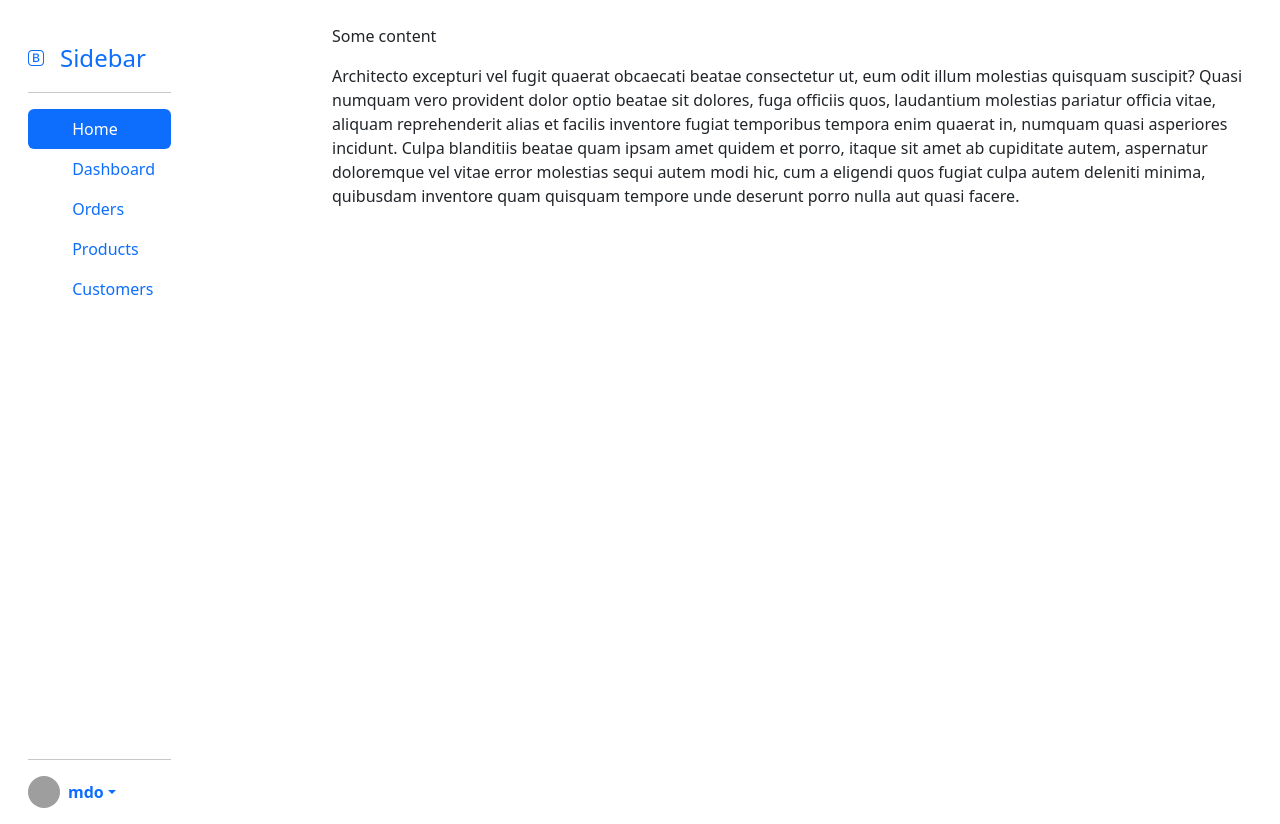
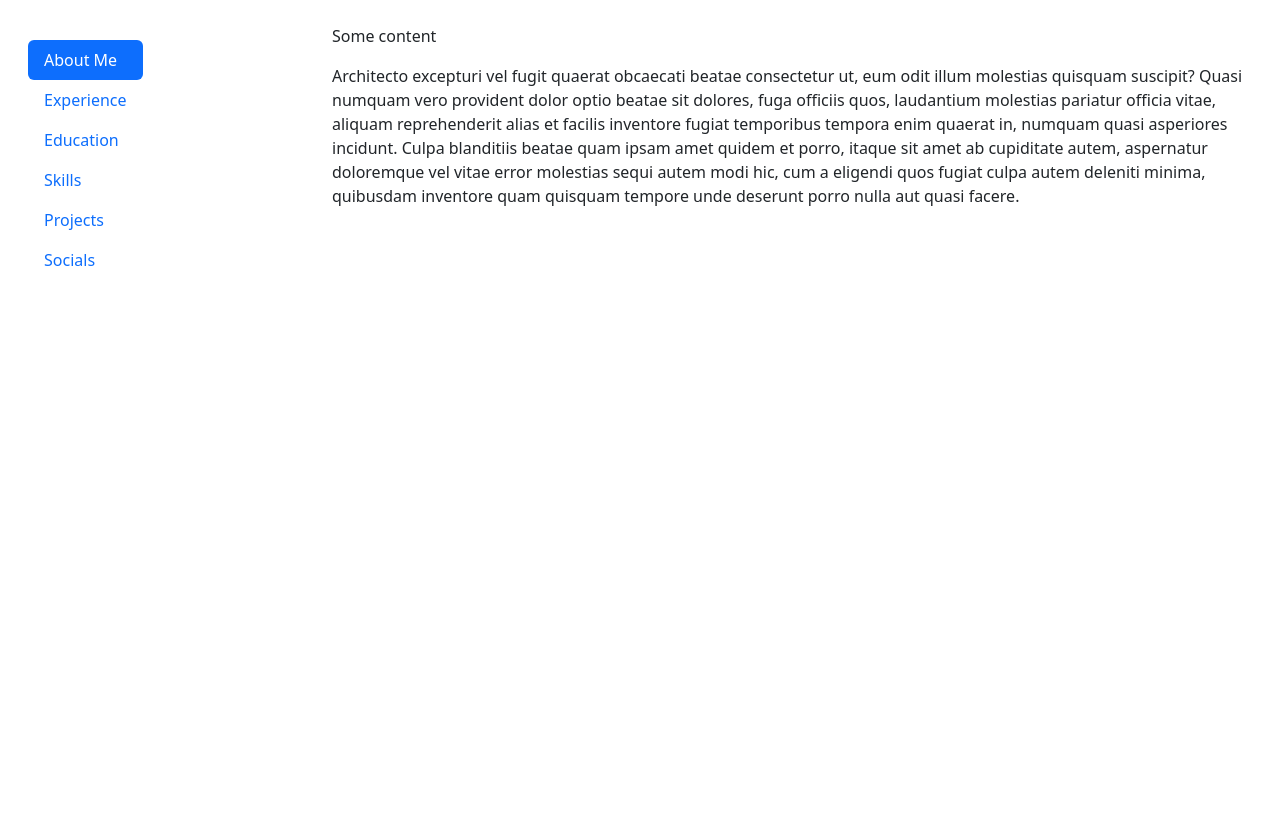
Before and after one commit to jadry92/cv-app, a Django app: page / in a window 1280 px wide. Shown: the part 81-905 px from the top of the page. Run offline with Django 4.2, Linux system fonts and the light colour scheme; some libraries are stand-ins or nearby versions; grey boxes are pictures that could not be loaded.

Commit message:
add html templates

```diff
--- a/Templates/sidebar.html
+++ b/Templates/sidebar.html
@@ -1,54 +1,35 @@
 {% load static i18n %}
 <div class="d-flex flex-column flex-shrink-0 p-3 bg-body-tertiary">
-  <a href="/" class="d-flex align-items-center mb-3 mb-md-0 me-md-auto link-body-emphasis text-decoration-none">
-    <i class="bi bi-bootstrap me-3"></i>
-    <span class="fs-4">Sidebar</span>
-  </a>
-  <hr>
   <ul class="nav nav-pills flex-column mb-auto">
     <li class="nav-item">
-      <a href="#" class="nav-link active" aria-current="page">
-        <svg class="bi pe-none me-2" width="16" height="16"><use xlink:href="#home"/></svg>
-        Home
+      <a href="{% url "users:about_list" %}" class="nav-link active" aria-current="page">
+        About Me
       </a>
     </li>
     <li>
-      <a href="#" class="nav-link link-body-emphasis">
-        <svg class="bi pe-none me-2" width="16" height="16"><use xlink:href="#speedometer2"/></svg>
-        Dashboard
+      <a href="{% url "users:experience_list" %}" class="nav-link link-body-emphasis">
+        Experience
       </a>
     </li>
     <li>
-      <a href="#" class="nav-link link-body-emphasis">
-        <svg class="bi pe-none me-2" width="16" height="16"><use xlink:href="#table"/></svg>
-        Orders
+      <a href="{% url "users:education_list" %}" class="nav-link link-body-emphasis">
+        Education
       </a>
     </li>
     <li>
-      <a href="#" class="nav-link link-body-emphasis">
-        <svg class="bi pe-none me-2" width="16" height="16"><use xlink:href="#grid"/></svg>
-        Products
+      <a href="{% url "users:skill_list" %}" class="nav-link link-body-emphasis">
+        Skills
       </a>
     </li>
     <li>
-      <a href="#" class="nav-link link-body-emphasis">
-        <svg class="bi pe-none me-2" width="16" height="16"><use xlink:href="#people-circle"/></svg>
-        Customers
+      <a href="{% url "users:project_list" %}" class="nav-link link-body-emphasis">
+        Projects
+      </a>
+    </li>
+    <li>
+      <a href="{% url "users:social_list" %}" class="nav-link link-body-emphasis">
+        Socials
       </a>
     </li>
   </ul>
-  <hr>
-  <div class="dropdown">
-    <a href="#" class="d-flex align-items-center link-body-emphasis text-decoration-none dropdown-toggle" data-bs-toggle="dropdown" aria-expanded="false">
-      <img src="https://github.com/mdo.png" alt="" width="32" height="32" class="rounded-circle me-2">
-      <strong>mdo</strong>
-    </a>
-    <ul class="dropdown-menu text-small shadow">
-      <li><a class="dropdown-item" href="#">New project...</a></li>
-      <li><a class="dropdown-item" href="#">Settings</a></li>
-      <li><a class="dropdown-item" href="#">Profile</a></li>
-      <li><hr class="dropdown-divider"></li>
-      <li><a class="dropdown-item" href="#">Sign out</a></li>
-    </ul>
-  </div>
 </div>
--- a/users/urls.py
+++ b/users/urls.py
@@ -56,37 +56,37 @@ urlpatterns = [
     path("detail/<str:username>/", UserDetailView.as_view(), name="detail"),
     path("update/<str:username>/", UserUpdateView.as_view(), name="update"),
     # abouts
-    path("abouts/", AboutMeListView.as_view(), name="abouts_list"),
+    path("abouts/", AboutMeListView.as_view(), name="about_list"),
     path("about-create/", AboutMeCreateView.as_view(), name="about_create"),
     path("about/<int:pk>/", AboutMeDetailView.as_view(), name="about_detail"),
     path("about/<int:pk>/delete/", AboutMeDeleteView.as_view(), name="about_delete"),
     path("about/<int:pk>/edit/", AboutMeUpdateView.as_view(), name="about_edit"),
     # socials
-    path("socials/", SocialNetworkListView.as_view(), name="socials_list"),
+    path("socials/", SocialNetworkListView.as_view(), name="social_list"),
     path("social-create/", SocialNetworkCreateView.as_view(), name="social_create"),
     path("social/<int:pk>/", SocialNetworkDetailView.as_view(), name="social_detail"),
     path("social/<int:pk>/delete/", SocialNetworkDeleteView.as_view(), name="social_delete"),
     path("social/<int:pk>/edit/", SocialNetworkUpdateView.as_view(), name="social_edit"),
     # projects
-    path("projects/", ProjectListView.as_view(), name="projects_list"),
+    path("projects/", ProjectListView.as_view(), name="project_list"),
     path("project-create/", ProjectCreateView.as_view(), name="project_create"),
     path("project/<int:pk>/", ProjectDetailView.as_view(), name="project_detail"),
     path("project/<int:pk>/delete/", ProjectDeleteView.as_view(), name="project_delete"),
     path("project/<int:pk>/edit/", ProjectUpdateView.as_view(), name="project_edit"),
     # experiences
-    path("experiences/", ExperienceListView.as_view(), name="experiences_list"),
+    path("experiences/", ExperienceListView.as_view(), name="experience_list"),
     path("experience-create/", ExperienceCreateView.as_view(), name="experience_create"),
     path("experience/<int:pk>/", ExperienceDetailView.as_view(), name="experience_detail"),
     path("experience/<int:pk>/delete/", ExperienceDeleteView.as_view(), name="experience_delete"),
     path("experience/<int:pk>/edit/", ExperienceUpdateView.as_view(), name="experience_edit"),
     # educations
-    path("educations/", EducationListView.as_view(), name="educations_list"),
+    path("educations/", EducationListView.as_view(), name="education_list"),
     path("education-create/", EducationCreateView.as_view(), name="education_create"),
     path("education/<int:pk>/", EducationDetailView.as_view(), name="education_detail"),
     path("education/<int:pk>/delete/", EducationDeleteView.as_view(), name="education_delete"),
     path("education/<int:pk>/edit/", EducationUpdateView.as_view(), name="education_edit"),
     # skills
-    path("skills/", SkillListView.as_view(), name="skills_list"),
+    path("skills/", SkillListView.as_view(), name="skill_list"),
     path("skill-create/", SkillCreateView.as_view(), name="skill_create"),
     path("skill/<int:pk>/", SkillDetailView.as_view(), name="skill_detail"),
     path("skill/<int:pk>/delete/", SkillDeleteView.as_view(), name="skill_delete"),
```
Also changed, not shown: Templates/users/about/create.html (+24 -0 lines), Templates/users/about/delete.html (+24 -0 lines), Templates/users/about/detail.html (+29 -0 lines), Templates/users/about/edit.html (+24 -0 lines), Templates/users/about/list.html (+59 -0 lines), Templates/users/skill/create.html (+24 -0 lines), users/models.py (+25 -10 lines), users/views/about_me.py (+33 -5 lines), cv/migrations/0001_initial.py, cv/migrations/0002_initial.py (added), users/migrations/0001_initial.py, users/migrations/0002_user_address_user_birth_date_user_phone_and_more.py (deleted).
